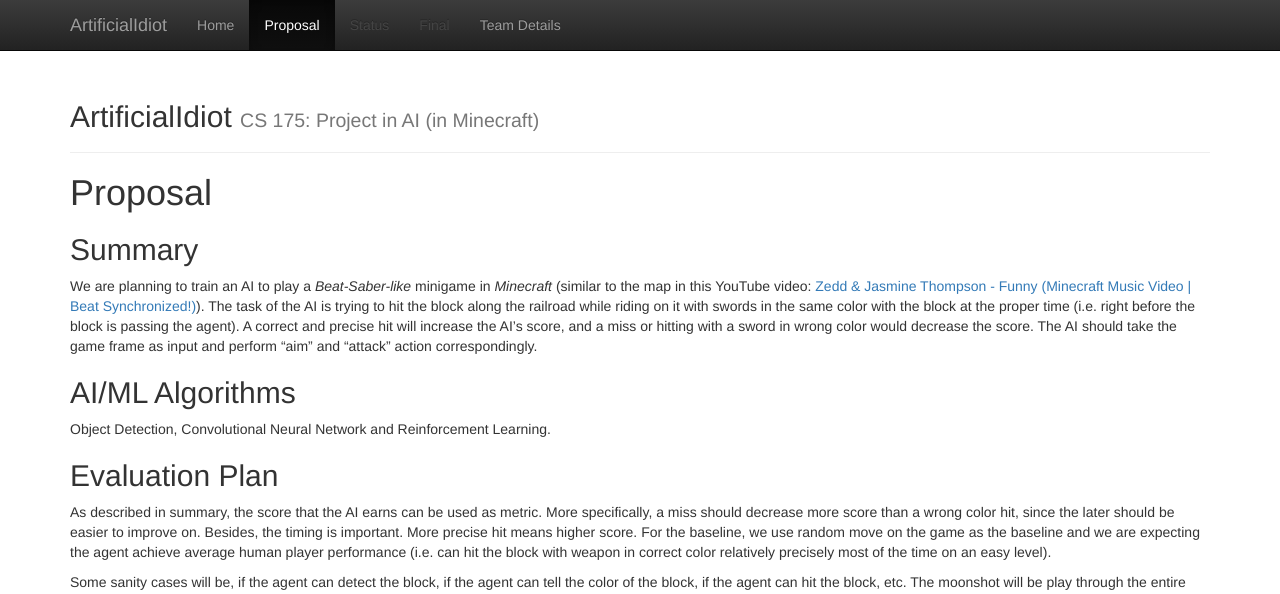
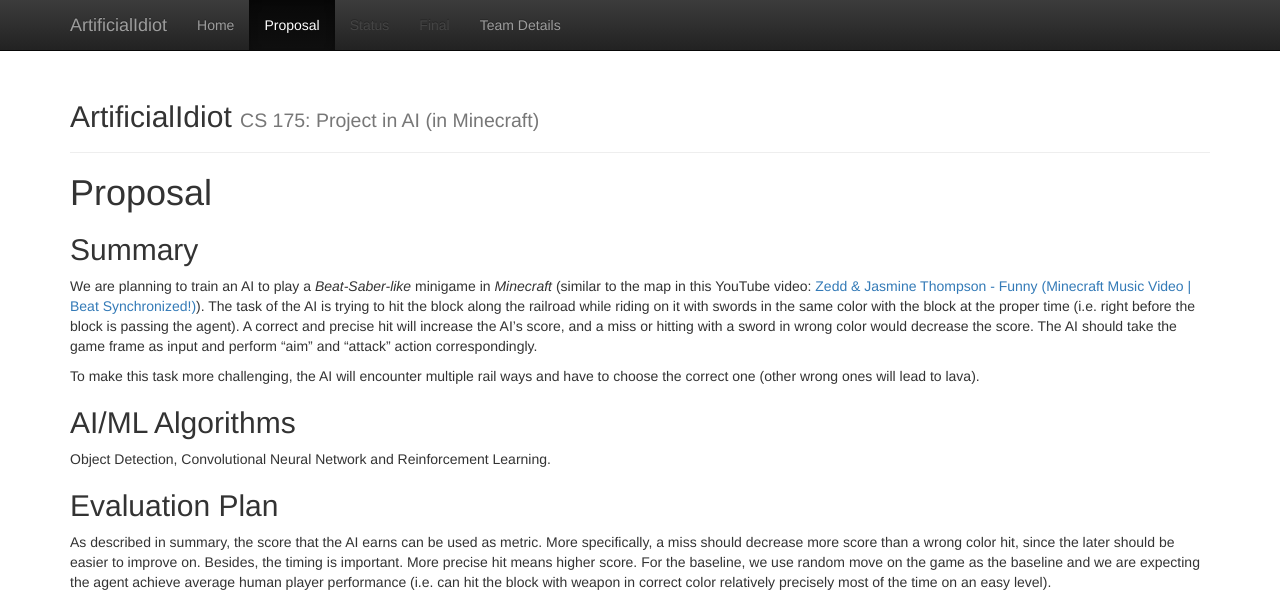
Before and after one commit to CoderMisha/ArtificialIdiot, a Jekyll site: the page built from docs/proposal.md, in a window 1280 px wide and 1125 px high. Shown: the top 594 px of the window. Built offline with Jekyll 4.4.1, drawn with Linux system fonts in a browser that asks for light colours.

Commit message:
update proposal

```diff
--- a/docs/proposal.md
+++ b/docs/proposal.md
@@ -8,6 +8,8 @@ title: Proposal
 ## Summary
 
 We are planning to train an AI to play a *Beat-Saber-like* minigame in *Minecraft* (similar to the map in this YouTube video: [Zedd & Jasmine Thompson - Funny (Minecraft Music Video \| Beat Synchronized!)](https://youtu.be/Wm0wFAJr1Xo)). The task of the AI is trying to hit the block along the railroad while riding on it with swords in the same color with the block at the proper time (i.e. right before the block is passing the agent). A correct and precise hit will increase the AI's score, and a miss or hitting with a sword in wrong color would decrease the score. The AI should take the game frame as input and perform "aim" and "attack" action correspondingly.
+
+To make this task more challenging, the AI will encounter multiple rail ways and have to choose the correct one (other wrong ones will lead to lava).
 
 ## AI/ML Algorithms
 
```
